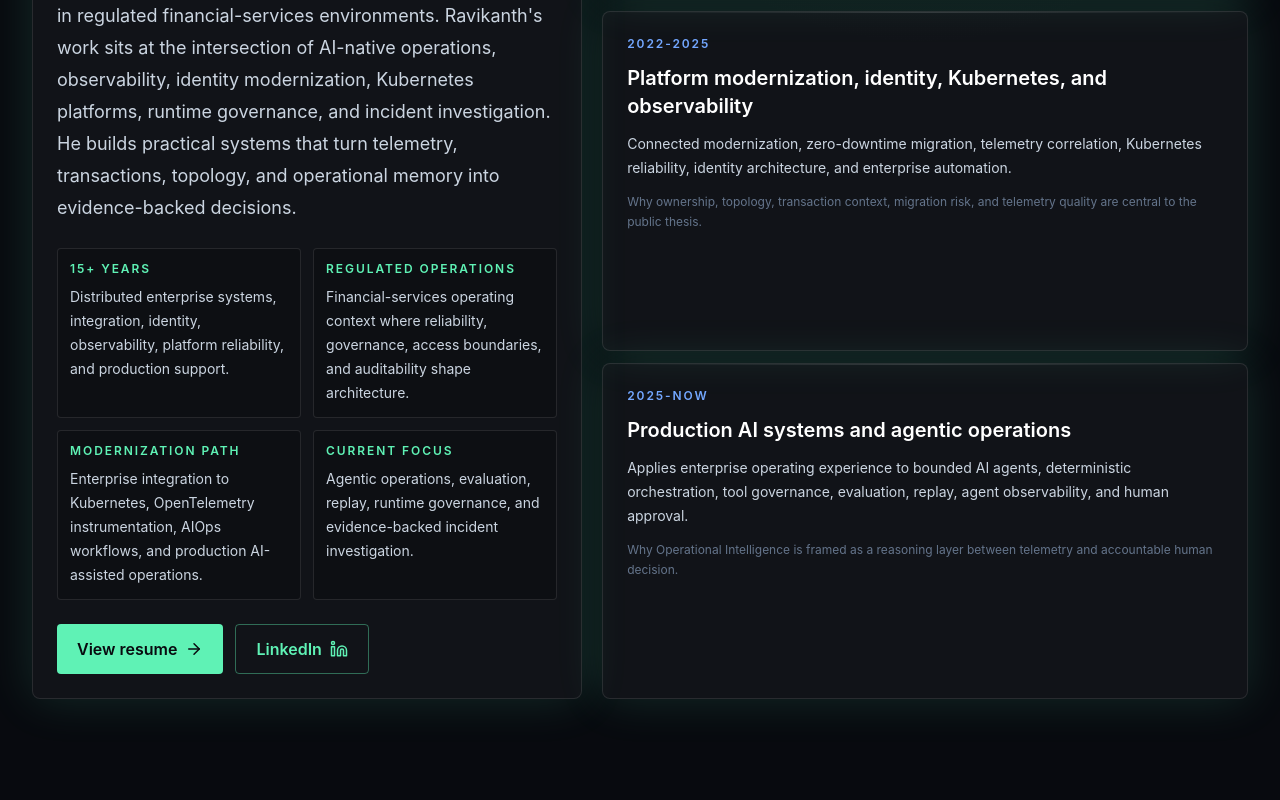
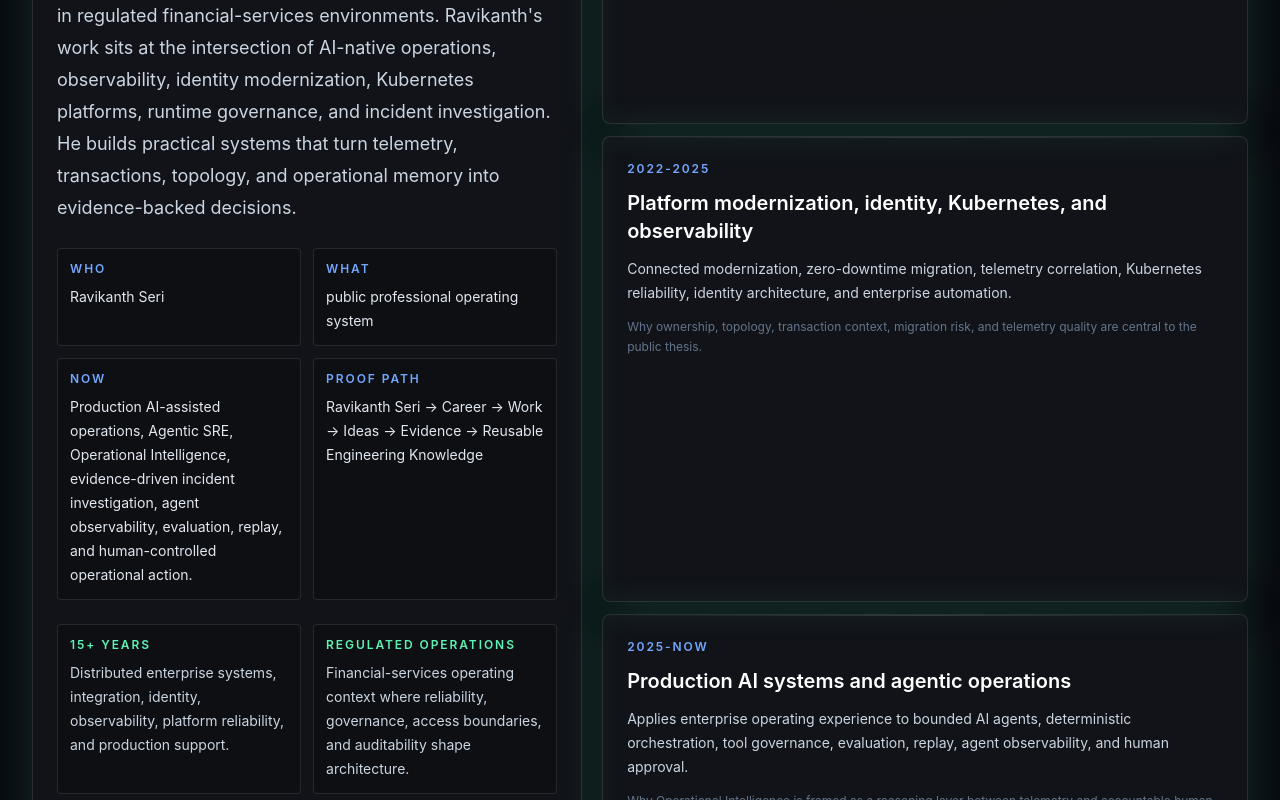
Before and after one commit to rseri17-code/seri-ai, a Next.js app: page /background in a window 1280 px wide. Shown: the part 590-1390 px from the top of the page. Built offline with nearby package versions, Linux system fonts and the light colour scheme; no server answers.

Commit message:
Add background profile snapshot

```diff
--- a/app/background/page.tsx
+++ b/app/background/page.tsx
@@ -43,6 +43,24 @@ export default function BackgroundPage() {
             <p className="mt-4 text-lg leading-8 text-slate-300">
               {resume.summary}
             </p>
+            <div className="mt-6 grid gap-3 sm:grid-cols-2">
+              <div className="rounded border border-white/10 bg-black/20 p-3">
+                <p className="text-xs font-semibold uppercase tracking-[0.16em] text-signal">Who</p>
+                <p className="mt-2 text-sm leading-6 text-slate-200">{professionalGraph.identity.person}</p>
+              </div>
+              <div className="rounded border border-white/10 bg-black/20 p-3">
+                <p className="text-xs font-semibold uppercase tracking-[0.16em] text-signal">What</p>
+                <p className="mt-2 text-sm leading-6 text-slate-200">{professionalGraph.identity.siteRole}</p>
+              </div>
+              <div className="rounded border border-white/10 bg-black/20 p-3">
+                <p className="text-xs font-semibold uppercase tracking-[0.16em] text-signal">Now</p>
+                <p className="mt-2 text-sm leading-6 text-slate-200">{professionalGraph.identity.currentFocus}</p>
+              </div>
+              <Link href="/start-here" className="rounded border border-white/10 bg-black/20 p-3 transition hover:border-mint/45">
+                <p className="text-xs font-semibold uppercase tracking-[0.16em] text-signal">Proof path</p>
+                <p className="mt-2 text-sm leading-6 text-slate-200">{professionalGraph.identity.throughline}</p>
+              </Link>
+            </div>
             <div className="mt-6 grid gap-3 sm:grid-cols-2">
               {backgroundEvidence.map(([label, detail]) => (
                 <div key={label} className="rounded border border-white/10 bg-black/20 p-3">
```
